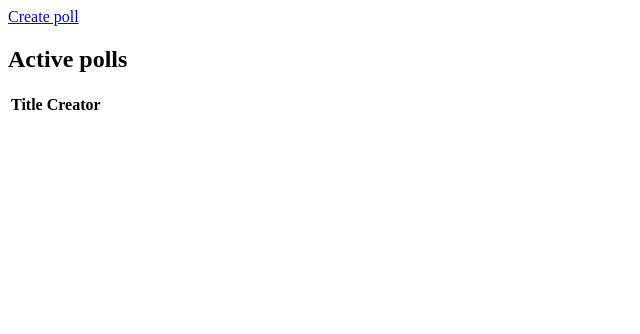
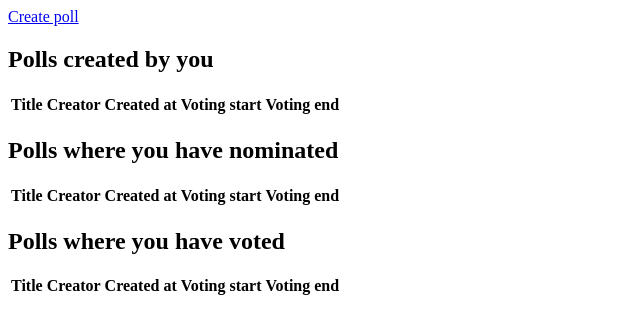
Before and after one commit to Erikun/votatron, a Flask app: page /poll/ in a window 1280 px wide. Shown: the top 334 px of the page, without its empty margins (0-640 px from the left). Run offline with Flask 2, Linux system fonts and the light colour scheme; the visitor is signed in with stand-in values (Sample User, id 1); data comes from the database, SQL or seed files in the repository; data that the repository does not hold is empty.

Commit message:
Only show polls related to the user.

```diff
--- a/app/poll.py
+++ b/app/poll.py
@@ -5,19 +5,32 @@ Blueprint to show or create votings.
 from flask import Blueprint, render_template, request, g, redirect, url_for
 
 from . import login_required, db
-from .models import Poll
+from .models import Poll, User, Alternative, Vote
 
 
 poll = Blueprint('poll', __name__, template_folder='templates')
 
 
 @poll.route('/', methods=["GET"])
+@login_required
 def index():
     "Show all pllls"
-    return render_template('polls.html.jinja2', polls=db.session.query(Poll).all())
+    user = db.session.query(User).filter(User.username == g.user).one()
+    created_polls = user.polls
+    nominated_polls = (db.session.query(Poll, Alternative)
+                       .filter(Alternative.poll_id == Poll.id)
+                       .filter(User.username == Alternative.creator)).all()
+    voted_polls = (db.session.query(Poll, Vote)
+                   .filter(Vote.poll_id == Poll.id)
+                   .filter(User.username == Vote.username)).all()
+    return render_template('polls.html.jinja2',
+                           created_polls=created_polls,
+                           nominated_polls=nominated_polls,
+                           voted_polls=voted_polls)
 
 
 @poll.route('/show/<uuid:poll_id>', methods=["GET"])
+@login_required
 def show_poll(poll_id):
     "Display the current state of a single poll"
     # TBD
--- a/app/templates/polls.html.jinja2
+++ b/app/templates/polls.html.jinja2
@@ -1,7 +1,7 @@
 <a href="{{url_for('poll.create_poll')}}">Create poll</a>
 
 
-<h2>Active polls</h2>
+<h2>Polls created by you</h2>
 
 <table>
     <thead>
@@ -12,20 +12,135 @@
             <th>
                 Creator
             </th>
+            <th>
+                Created at
+            </th>
+            <th>
+                Voting start
+            </th>
+            <th>
+                Voting end
+            </th>
         </tr>
     </thead>
 
     <tbody>
-    {% for poll in polls %}
+        {% for poll in created_polls %}
             <tr>
                 <td>
-                <a href="{{url_for('poll.show_polls', poll_id=poll.id)}}">{{poll.title}}</a>
+                    <a href="{{url_for('poll.show_poll', poll_id=poll.id)}}">{{poll.title}}</a>
                 </td>
                 <td>
                     {{poll.creator.username}}
+                </td>
+                <td>
+                    {{poll.created_at}}
+                </td>
+                <td>
+                    {{poll.voting_start}}
+                </td>
+                <td>
+                    {{poll.voting_end}}
                 </td>
             </tr>
         {% endfor %}
     </tbody>
 
 </table>
+
+
+
+<h2>Polls where you have nominated</h2>
+
+<table>
+    <thead>
+        <tr>
+            <th>
+                Title
+            </th>
+            <th>
+                Creator
+            </th>
+            <th>
+                Created at
+            </th>
+            <th>
+                Voting start
+            </th>
+            <th>
+                Voting end
+            </th>
+        </tr>
+    </thead>
+
+    <tbody>
+        {% for poll in nominated_polls %}
+            <tr>
+                <td>
+                    <a href="{{url_for('poll.show_poll', poll_id=poll.id)}}">{{poll.title}}</a>
+                </td>
+                <td>
+                    {{poll.creator.username}}
+                </td>
+                <td>
+                    {{poll.created_at}}
+                </td>
+                <td>
+                    {{poll.voting_start}}
+                </td>
+                <td>
+                    {{poll.voting_end}}
+                </td>
+            </tr>
+        {% endfor %}
+    </tbody>
+
+</table>
+
+
+<h2>Polls where you have voted</h2>
+
+<table>
+    <thead>
+        <tr>
+            <th>
+                Title
+            </th>
+            <th>
+                Creator
+            </th>
+            <th>
+                Created at
+            </th>
+            <th>
+                Voting start
+            </th>
+            <th>
+                Voting end
+            </th>
+        </tr>
+    </thead>
+
+    <tbody>
+        {% for poll in voted_polls %}
+            <tr>
+                <td>
+                    <a href="{{url_for('poll.show_poll', poll_id=poll.id)}}">{{poll.title}}</a>
+                </td>
+                <td>
+                    {{poll.creator.username}}
+                </td>
+                <td>
+                    {{poll.created_at}}
+                </td>
+                <td>
+                    {{poll.voting_start}}
+                </td>
+                <td>
+                    {{poll.voting_end}}
+                </td>
+            </tr>
+        {% endfor %}
+    </tbody>
+
+</table>
```
Also changed, not shown: app/models.py (+5 -3 lines). Lines whose indentation alone changed are shown as unchanged.
